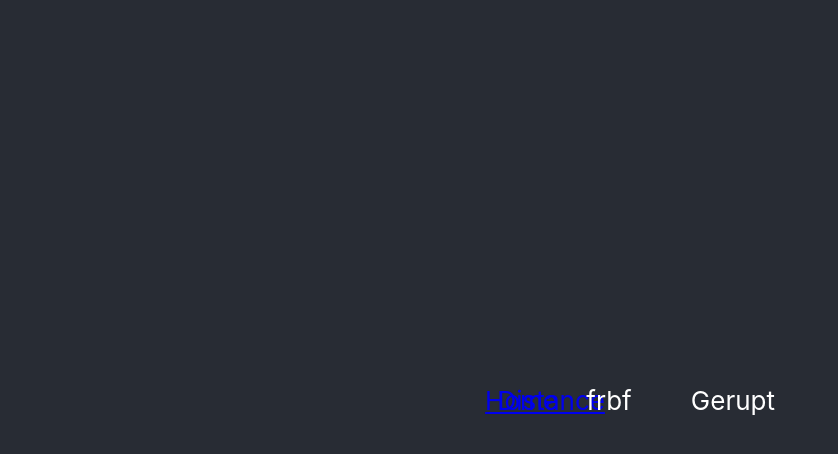
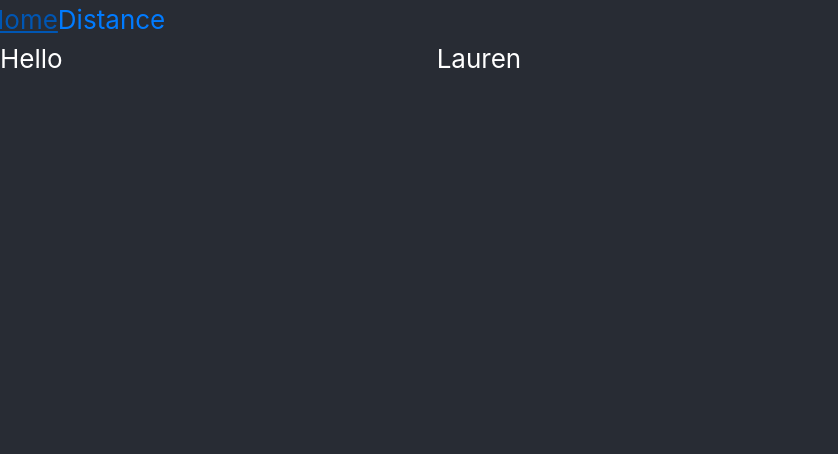
Before and after one commit to LNoeltner1/the_everything_calculator, a React (Create React App) app in the folder client/: page / in a window 1280 px wide. Shown: the top 454 px of the page, without its empty margins (0-838 px from the left). Built offline with nearby package versions, Linux system fonts and the light colour scheme.

Commit message:
installed bootstrap and uninstalled foundation; setting up routes and basic skeleton of first Distance page

```diff
--- a/client/public/index.html
+++ b/client/public/index.html
@@ -17,6 +17,20 @@
   <body>
     <noscript>You need to enable JavaScript to run this app.</noscript>
     <div id="root"></div>
-
+    <script
+        src="https://code.jquery.com/jquery-3.2.1.slim.min.js"
+        integrity="sha384-KJ3o2DKtIkvYIK3UENzmM7KCkRr/rE9/Qpg6aAZGJwFDMVNA/GpGFF93hXpG5KkN"
+        crossorigin="anonymous"
+      ></script>
+      <script
+        src="https://cdnjs.cloudflare.com/ajax/libs/popper.js/1.12.9/umd/popper.min.js"
+        integrity="sha384-ApNbgh9B+Y1QKtv3Rn7W3mgPxhU9K/ScQsAP7hUibX39j7fakFPskvXusvfa0b4Q"
+        crossorigin="anonymous"
+      ></script>
+      <script
+        src="https://maxcdn.bootstrapcdn.com/bootstrap/4.0.0/js/bootstrap.min.js"
+        integrity="sha384-JZR6Spejh4U02d8jOt6vLEHfe/JQGiRRSQQxSfFWpi1MquVdAyjUar5+76PVCmYl"
+        crossorigin="anonymous"
+      ></script>
   </body>
 </html>
--- a/client/src/App.css
+++ b/client/src/App.css
@@ -1,24 +1,15 @@
-.App {
+/* .App {
   text-align: center;
-}
-
-.grid-container {
-  display: grid;
-  grid-template-columns: 20% 40% 40%;
-}
+} */
 
 
 .App-header {
   background-color: #282c34;
   min-height: 100vh;
-  display: flex;
-  flex-direction: column;
-  align-items: center;
-  justify-content: center;
   font-size: calc(10px + 2vmin);
   color: white;
 }
 
-.App-link {
+/* .App-link {
   color: #61dafb;
-}
+} */
--- a/client/src/App.js
+++ b/client/src/App.js
@@ -1,5 +1,6 @@
 import {BrowserRouter as Router, Switch, Route} from "react-router-dom";
 import './App.css';
+import "bootstrap/dist/css/bootstrap.min.css";
 import Distance from "./pages/Distance";
 import Home from "./pages/Home";
 
--- a/client/src/components/TypeMenu.jsx
+++ b/client/src/components/TypeMenu.jsx
@@ -5,10 +5,11 @@
 
 const TypeMenu = () => {
     return (
-        <div className="grid-container">
-            <Link to="/" className="nav-link">Home</Link>
-            <Link to="/Distance" className="nav-link">Distance</Link>
-        </div>
+            <div className="row">
+                <Link to="/">Home</Link>
+                <Link to="/Distance">Distance</Link>
+            </div>
+
     );
 };
 
--- a/client/src/index.css
+++ /dev/null
@@ -1,13 +0,0 @@
-body {
-  margin: 0;
-  font-family: -apple-system, BlinkMacSystemFont, 'Segoe UI', 'Roboto', 'Oxygen',
-    'Ubuntu', 'Cantarell', 'Fira Sans', 'Droid Sans', 'Helvetica Neue',
-    sans-serif;
-  -webkit-font-smoothing: antialiased;
-  -moz-osx-font-smoothing: grayscale;
-}
-
-code {
-  font-family: source-code-pro, Menlo, Monaco, Consolas, 'Courier New',
-    monospace;
-}
--- a/client/src/index.js
+++ b/client/src/index.js
@@ -1,6 +1,5 @@
 import React from 'react';
 import ReactDOM from 'react-dom';
-import './index.css';
 import App from './App';
 
 
--- a/client/src/pages/Distance.jsx
+++ b/client/src/pages/Distance.jsx
@@ -1,11 +1,13 @@
 import React, { Component } from 'react';
+import TypeMenu from '../components/TypeMenu';
 
 class Distance extends Component {
     render() {
         return (
-            <div className="grid-container">
-                <div className="grid-item"></div>
-
+            <div className="row">
+                <div className="col-md-4">Menu</div>
+                <div className="col-md-6">user input</div>
+                <div className="col-md-2">user output</div>
             </div>
         );
     }
--- a/client/src/pages/Home.jsx
+++ b/client/src/pages/Home.jsx
@@ -1,13 +1,19 @@
 import React, { Component } from 'react';
 import TypeMenu from '../components/TypeMenu';
+import { Link } from "react-router-dom";
 
 class Home extends Component {
     render() {
         return (
-            <div className="grid-container homePage">
+            <div className="homeContainer">
                 <TypeMenu />
-                <div className="grid-item">frbf</div>
-                <div className="grid-item">Gerupt</div>
+                <div className="row homePage">
+                        <div className="col-4">
+                            Hello
+                        </div>
+                        <div className="col-8">Lauren</div>
+
+                </div>
             </div>
         );
     }
--- a/package.json
+++ b/package.json
@@ -25,12 +25,13 @@
   },
   "homepage": "https://github.com/LNoeltner1/the_everything_calculator#readme",
   "dependencies": {
+    "bootstrap": "^4.5.3",
     "dotenv": "^8.2.0",
     "express": "^4.17.1",
     "if-env": "^1.0.4",
     "mongoose": "^5.11.9",
     "path": "^0.12.7",
-    "react-foundation": "^0.9.6",
+    "react-bootstrap": "^1.4.0",
     "react-router-dom": "^5.2.0"
   },
   "devDependencies": {
```
Also changed, not shown: 1 other file (tests, documents, lock files or other folders).
